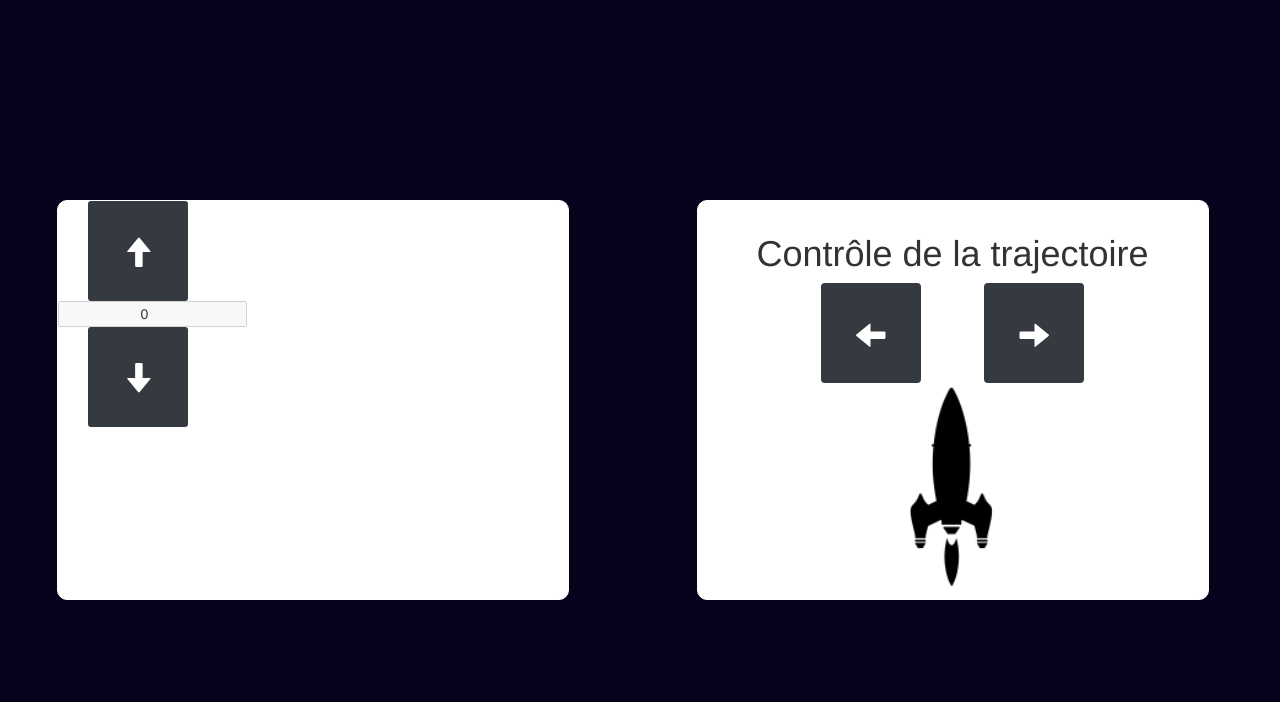
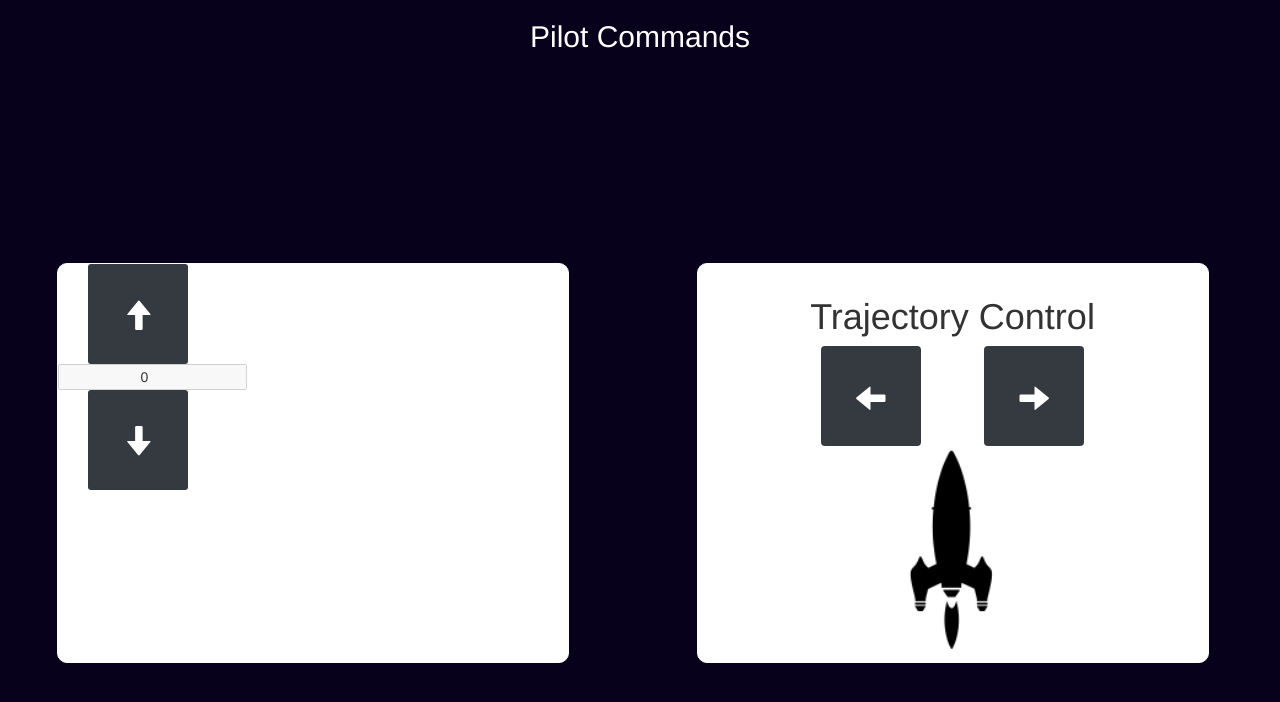
Before and after one commit to kevinbalicot/html5-mars-project, a website: page Pilote.html in a window 1280 px wide. Drawn offline with nearby package versions, Linux system fonts and the light colour scheme.

Commit message:
pilot command

```diff
--- a/Pilote.html
+++ b/Pilote.html
@@ -10,6 +10,7 @@
 </head>
 
 <body>
+    <h2>Pilot Commands</h2>
 <div id="container" class="d-flex justify-content-around">
     <div id="movement" class="row justify-content-center">
         <div class="col">
@@ -30,7 +31,7 @@
 
     </div>
     <div id="rudder" class="d-flex flex-column">
-        <div class="h1 text-center">Contrôle de la trajectoire</div>
+        <div class="h1 text-center">Trajectory Control</div>
         <div id="rudderControl">
             <button type="button" id="rudderbtnLeft" class="btn btn-dark" onclick="rudderLeftBtnClick()">
                 <span class="glyphicon glyphicon-arrow-left"></span>
--- a/style/pilot.css
+++ b/style/pilot.css
@@ -61,3 +61,9 @@
 span.glyphicon {
     font-size: 30px;
 }
+
+h2{
+    text-align: center;
+    font-size: 24px;
+    color: white !important;
+}
```
